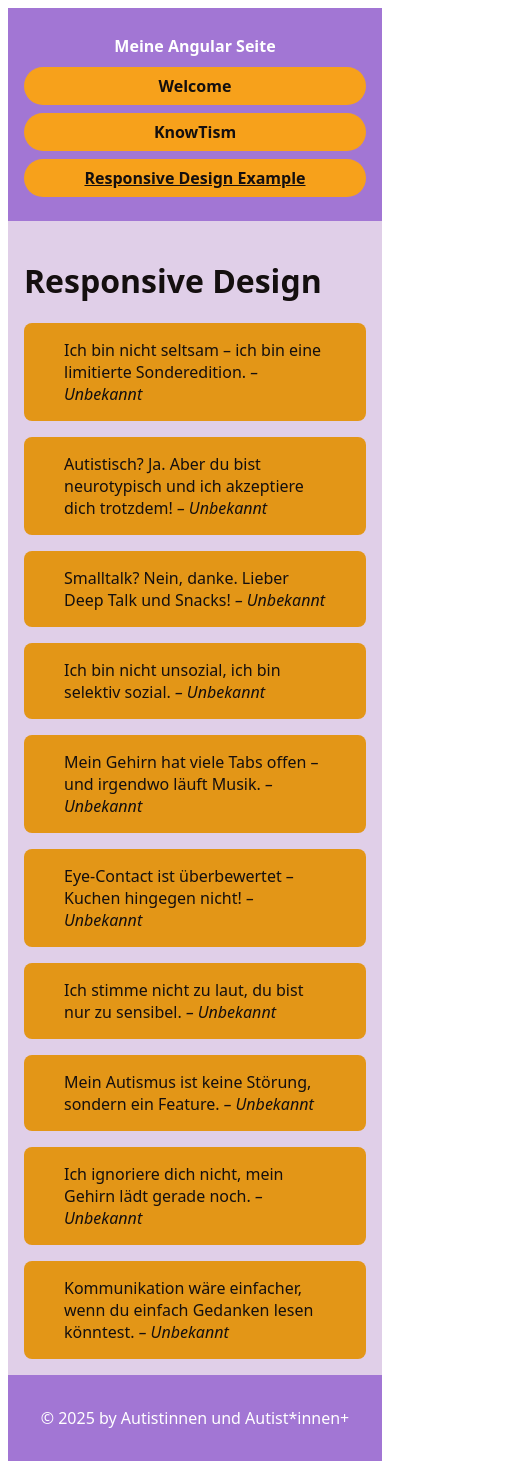
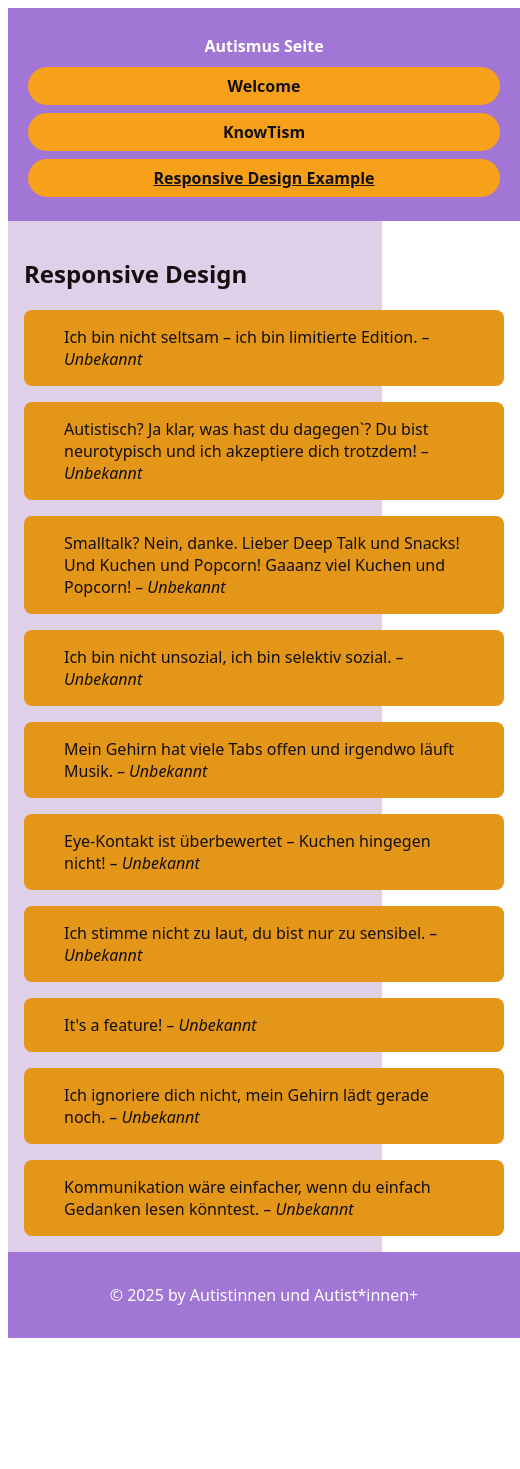
Before and after one commit to Wikonire/TEKO-Webengineering-Netlify, an Angular app: page /responsive-design in a window 390 px wide. Shown: the whole page, 520 px wide, since content can reach past the window. After the commit the page ends 1346 px from the top, so only its background shows below. Built offline with nearby package versions, Linux system fonts and the light colour scheme.

Commit message:
Update titles, improve quotes, and refine responsive styles
Adjusted titles for better clarity and alignment with purpose. Updated autism empowerment quotes to enhance content appeal and relatability. Revised SCSS for improved responsive design using rem-based units and updated breakpoints.

```diff
--- a/src/app/app.component.html
+++ b/src/app/app.component.html
@@ -1,6 +1,6 @@
 <div class="layout-grid">
   <header class="site-header">
-    <h1>Meine Angular Seite</h1>
+    <h1>Autismus Seite</h1>
     <nav>
       <a
         class="pill"
--- a/src/app/responsive-design/responsive-design.component.html
+++ b/src/app/responsive-design/responsive-design.component.html
@@ -1,4 +1,4 @@
-<h1>Responsive Design</h1>
+<h2>Responsive Design</h2>
 <div class="quote-container">
   @for (i of autismEmpowermentQuotes; track i) {
     <div class="quote-item">
--- a/src/app/responsive-design/responsive-design.component.scss
+++ b/src/app/responsive-design/responsive-design.component.scss
@@ -6,25 +6,24 @@
   }
 
 .quote-item {
-  flex: 1 1 300px;
-  max-width: 400px;
+  flex: 1 1 30rem;
+  max-width: 40rem;
   }
 
 .quote-item  {
-  width: 300px;
+  width: 30rem;
   display: block;
   background-color: #e39617;
   border-radius: 8px;
   }
 
-/* Responsive Anpassungen */
-@media (max-width: 768px) {
+@media (max-width: 48rem) {
   .quote-item {
     flex: 1 1 45%; /* Zwei  pro Reihe */
     }
   }
 
-@media (max-width: 480px) {
+@media (max-width: 30rem) {
   .quote-item {
     flex: 1 1 100%; /* Ein  pro Reihe */
     }
--- a/src/app/responsive-design/responsive-design.component.ts
+++ b/src/app/responsive-design/responsive-design.component.ts
@@ -7,14 +7,14 @@ import { Component } from '@angular/core';
 })
 export class ResponsiveDesignComponent {
   public readonly autismEmpowermentQuotes:string[] = [
-    "Ich bin nicht seltsam – ich bin eine limitierte Sonderedition.",
-    "Autistisch? Ja. Aber du bist neurotypisch und ich akzeptiere dich trotzdem!",
-    "Smalltalk? Nein, danke. Lieber Deep Talk und Snacks!",
+    "Ich bin nicht seltsam – ich bin limitierte Edition.",
+    "Autistisch? Ja klar, was hast du dagegen`? Du bist neurotypisch und ich akzeptiere dich trotzdem!",
+    "Smalltalk? Nein, danke. Lieber Deep Talk und Snacks! Und Kuchen und Popcorn! Gaaanz viel Kuchen und Popcorn!",
     "Ich bin nicht unsozial, ich bin selektiv sozial.",
-    "Mein Gehirn hat viele Tabs offen – und irgendwo läuft Musik.",
-    "Eye-Contact ist überbewertet – Kuchen hingegen nicht!",
+    "Mein Gehirn hat viele Tabs offen und irgendwo läuft Musik.",
+    "Eye-Kontakt ist überbewertet – Kuchen hingegen nicht!",
     "Ich stimme nicht zu laut, du bist nur zu sensibel.",
-    "Mein Autismus ist keine Störung, sondern ein Feature.",
+    "It's a feature!",
     "Ich ignoriere dich nicht, mein Gehirn lädt gerade noch.",
     "Kommunikation wäre einfacher, wenn du einfach Gedanken lesen könntest."
   ];
```
